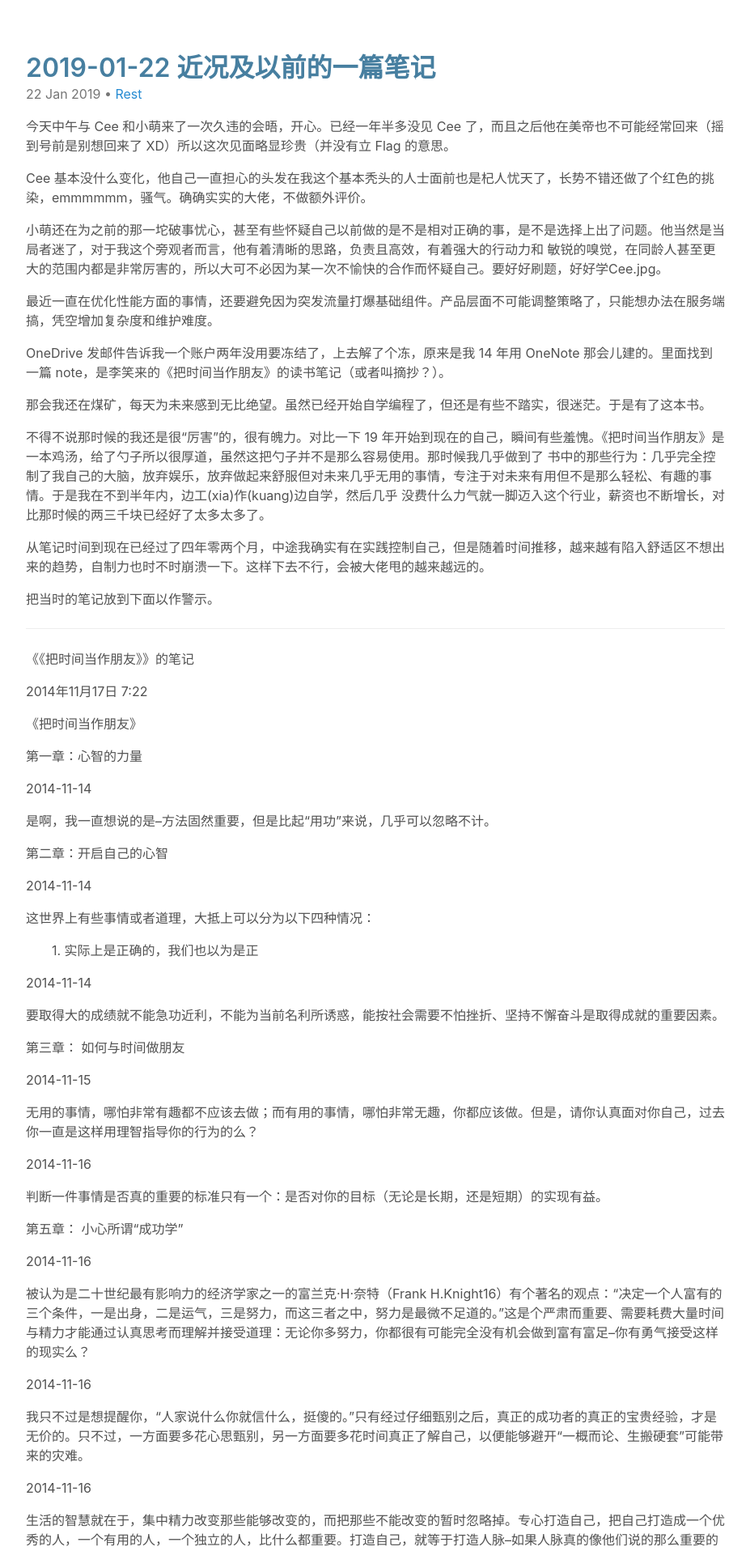
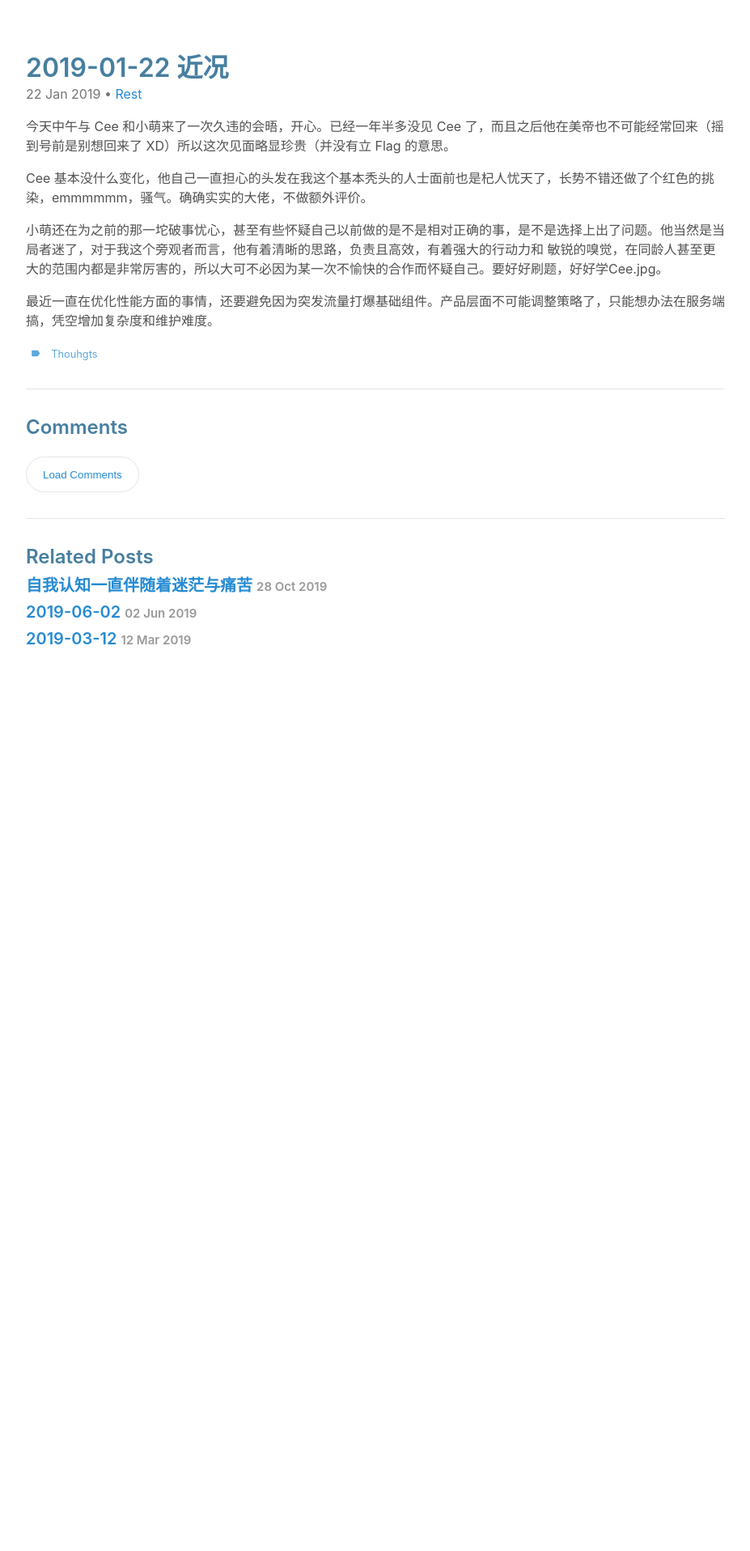
Before and after one commit to MarcoQin/MarcoQin.github.io, a Jekyll site: the page built from _posts/2019-01-22-1.md, in a window 1280 px wide. Shown: the top 1916 px of the page at 81% size, without its empty margins (320-1247 px from the left). Built offline with Jekyll 4.4.1, drawn with Linux system fonts in a browser that asks for light colours; some of the changed text lies outside the part shown.

Commit message:
Update 2019-01-22-1.md

```diff
--- a/_posts/2019-01-22-1.md
+++ b/_posts/2019-01-22-1.md
@@ -1,6 +1,6 @@
 ---
 layout: post
-title: 2019-01-22 近况及以前的一篇笔记
+title: 2019-01-22 近况
 category : rest
 tagline: "Supporting tagline"
 tags : [thouhgts]
@@ -14,93 +14,3 @@ Cee 基本没什么变化，他自己一直担心的头发在我这个基本秃
 敏锐的嗅觉，在同龄人甚至更大的范围内都是非常厉害的，所以大可不必因为某一次不愉快的合作而怀疑自己。要好好刷题，好好学Cee.jpg。
 
 最近一直在优化性能方面的事情，还要避免因为突发流量打爆基础组件。产品层面不可能调整策略了，只能想办法在服务端搞，凭空增加复杂度和维护难度。
-
-OneDrive 发邮件告诉我一个账户两年没用要冻结了，上去解了个冻，原来是我 14 年用 OneNote 那会儿建的。里面找到一篇 note，是李笑来的《把时间当作朋友》的读书笔记（或者叫摘抄？）。
-
-那会我还在煤矿，每天为未来感到无比绝望。虽然已经开始自学编程了，但还是有些不踏实，很迷茫。于是有了这本书。
-
-不得不说那时候的我还是很“厉害”的，很有魄力。对比一下 19 年开始到现在的自己，瞬间有些羞愧。《把时间当作朋友》是一本鸡汤，给了勺子所以很厚道，虽然这把勺子并不是那么容易使用。那时候我几乎做到了
-书中的那些行为：几乎完全控制了我自己的大脑，放弃娱乐，放弃做起来舒服但对未来几乎无用的事情，专注于对未来有用但不是那么轻松、有趣的事情。于是我在不到半年内，边工(xia)作(kuang)边自学，然后几乎
-没费什么力气就一脚迈入这个行业，薪资也不断增长，对比那时候的两三千块已经好了太多太多了。
-
-从笔记时间到现在已经过了四年零两个月，中途我确实有在实践控制自己，但是随着时间推移，越来越有陷入舒适区不想出来的趋势，自制力也时不时崩溃一下。这样下去不行，会被大佬甩的越来越远的。
-
-把当时的笔记放到下面以作警示。
-
------
-
-《《把时间当作朋友》》的笔记
-
-2014年11月17日 7:22
-
-《把时间当作朋友》
-
-
-
- 第一章：心智的力量
-
- 2014-11-14
-
-是啊，我一直想说的是--方法固然重要，但是比起“用功”来说，几乎可以忽略不计。
-
-
-
- 第二章：开启自己的心智
-
- 2014-11-14
-
-这世界上有些事情或者道理，大抵上可以分为以下四种情况：
-
-　　1. 实际上是正确的，我们也以为是正
-
- 2014-11-14
-
-要取得大的成绩就不能急功近利，不能为当前名利所诱惑，能按社会需要不怕挫折、坚持不懈奋斗是取得成就的重要因素。
-
-
-
- 第三章： 如何与时间做朋友
-
- 2014-11-15
-
-无用的事情，哪怕非常有趣都不应该去做；而有用的事情，哪怕非常无趣，你都应该做。但是，请你认真面对你自己，过去你一直是这样用理智指导你的行为的么？
-
- 2014-11-16
-
-判断一件事情是否真的重要的标准只有一个：是否对你的目标（无论是长期，还是短期）的实现有益。
-
-
-
- 第五章： 小心所谓“成功学”
-
- 2014-11-16
-
-被认为是二十世纪最有影响力的经济学家之一的富兰克·H·奈特（Frank H.Knight16）有个著名的观点：“决定一个人富有的三个条件，一是出身，二是运气，三是努力，而这三者之中，努力是最微不足道的。”这是个严肃而重要、需要耗费大量时间与精力才能通过认真思考而理解并接受道理：无论你多努力，你都很有可能完全没有机会做到富有富足--你有勇气接受这样的现实么？
-
- 2014-11-16
-
-我只不过是想提醒你，“人家说什么你就信什么，挺傻的。”只有经过仔细甄别之后，真正的成功者的真正的宝贵经验，才是无价的。只不过，一方面要多花心思甄别，另一方面要多花时间真正了解自己，以便能够避开“一概而论、生搬硬套”可能带来的灾难。
-
- 2014-11-16
-
-生活的智慧就在于，集中精力改变那些能够改变的，而把那些不能改变的暂时忽略掉。专心打造自己，把自己打造成一个优秀的人，一个有用的人，一个独立的人，比什么都重要。打造自己，就等于打造人脉--如果人脉真的像他们说的那么重要的话。事实上，我总觉得关于人脉导致成功的传说其实非常虚幻，只不过是不明真相的人只好臆造出来的幻象罢了。
-
-
-
- 第六章： 更多思考
-
- 2014-11-16
-
-相信我，通过一定的练习，你肯定能做到摆脱你的大脑的控制，进而完全控制它；或者至少能做到部分摆脱你的大脑的控制，进而有一些控制他的能力。你知道你能通过什么确信自己做到了或者至少部分做到了么？方法很简单，看看每天你做的事儿里，有多少是尽管无趣但却是非常重要的；有多少是非常有趣但却是不重要的。如果，你一整天都在做那些非常重要但可能并无乐趣的事情，那就意味着说，你已经完全摆脱了你的大脑的控制，进而成为你的大脑的真正主人了。
-
-
-
- 第七章： 真正的解决方案
-
- 2014-11-16
-
-了解耐心的好处，就不得不需要投入大量的时间--与投入的时间相比，聪明、勤奋之类的因素实在是微不足道。
-
- 2014-11-16
-
-有次，在网上看到某个blogger签名是这么写的：“我按我的想法写，你用你的智力读，千万别认为我有误导你的兴趣。非要认为自己被误导了的智力半残者，对不住您了。”
```
